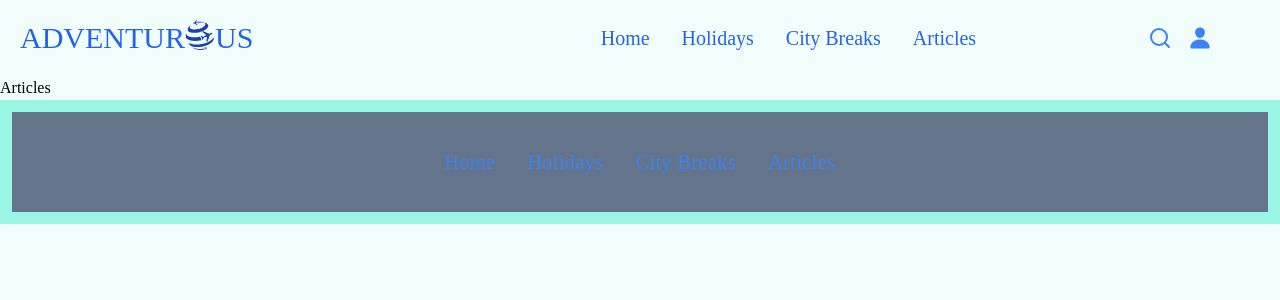
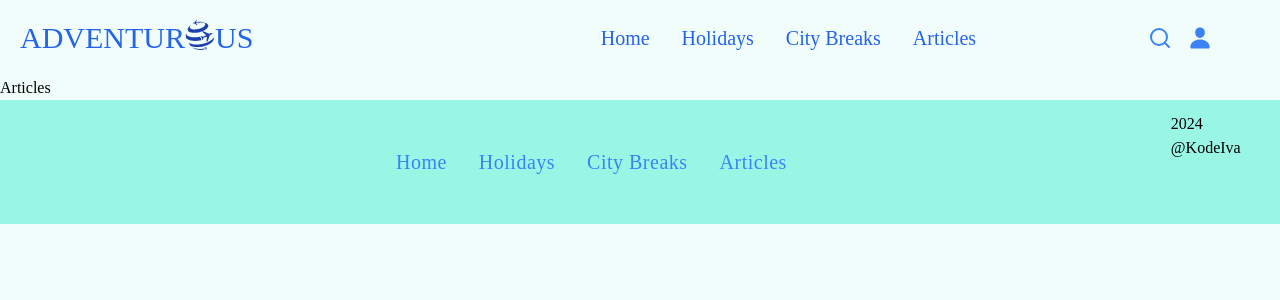
Before and after one commit to KodeIva/adventurous, a React (Create React App) app: page /articles in a window 1280 px wide. Shown: the top 300 px of the page. Built offline with nearby package versions, Linux system fonts and the light colour scheme.

Commit message:
Added dynamic current year to footer

```diff
--- a/src/components/Footer.jsx
+++ b/src/components/Footer.jsx
@@ -4,20 +4,21 @@ import { Link } from 'react-router-dom'
 const Footer = () => {
   return (
     <div className="flex w-full h-auto p-3 bg-teal-200" >
-     <ul className="flex flex-row w-full h-auto justify-center text-center p-9 bg-slate-500" >
-          <li className='gb-rink-700 text-base xl:text-xl mx-4 text-blue-500 bold tracking-wide'>
+     <ul className="flex flex-row w-full h-auto justify-center text-center p-9 " >
+          <li className='gb-rink-700 text-base xl:text-xl mx-4 text-blue-500 bold tracking-wide hover:text-blue-800 hover:font-semibold hover:underline hover:leading-4 hover:decoration-2 transition duration-700 ease-in-out'>
             <Link to="/">Home</Link>
           </li>
-           <li className='text-base xl:text-xl mx-4 text-blue-500 bold tracking-wide'>
+           <li className='gb-rink-700 text-base xl:text-xl mx-4 text-blue-500 bold tracking-wide hover:text-blue-800 hover:font-semibold hover:underline hover:leading-4 hover:decoration-2 transition duration-700 ease-in-out'>
             <Link to="/holidays">Holidays</Link>
           </li>
-           <li className='text-base xl:text-xl mx-4 text-blue-500 bold tracking-wide'>
+           <li className='text-base xl:text-xl mx-4 text-blue-500 bold tracking-wide  hover:text-blue-800 hover:font-semibold hover:underline hover:leading-4 hover:decoration-2 transition duration-700 ease-in-out'>
             <Link to="/city-breaks">City Breaks</Link>
           </li>
-           <li className='text-base xl:text-xl mx-4 text-blue-500 bold tracking-wide'>
+           <li className='text-base xl:text-xl mx-4 text-blue-500 bold tracking-wide hover:text-blue-800 hover:font-semibold hover:underline hover:leading-4 hover:decoration-2 transition duration-700 ease-in-out'>
             <Link to="/articles">Articles</Link>
           </li>
         </ul>
+        <div><span>{new Date().getFullYear()} @KodeIva</span></div>
     </div>
   )
 }
```
